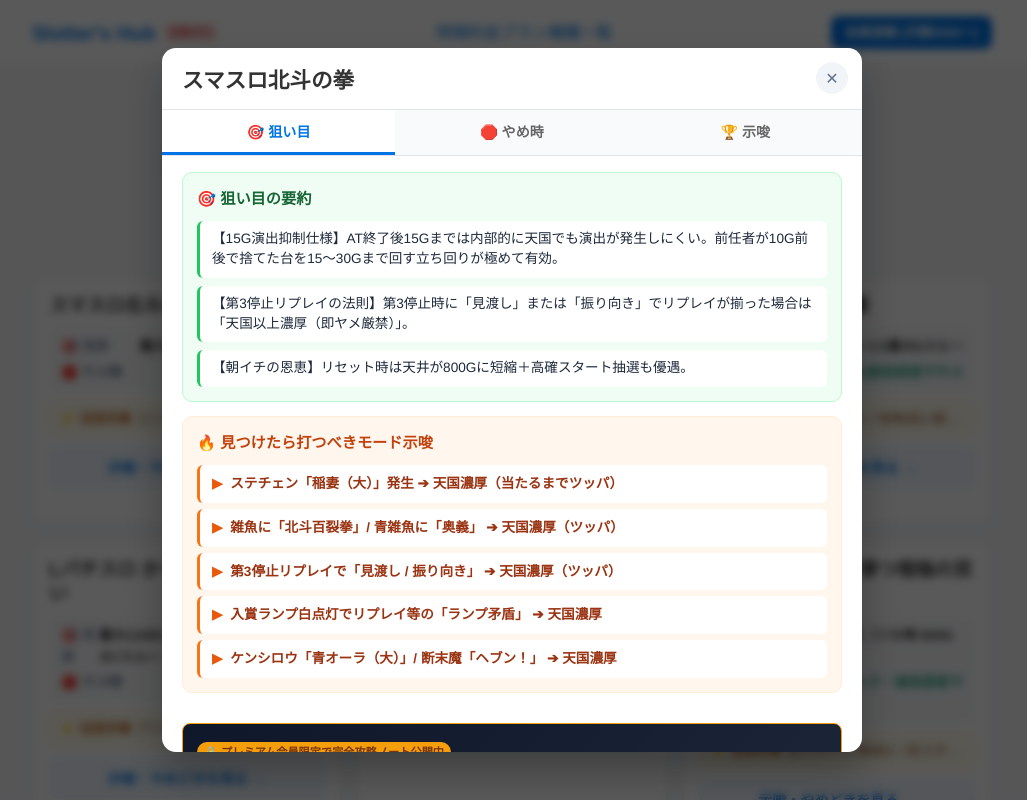
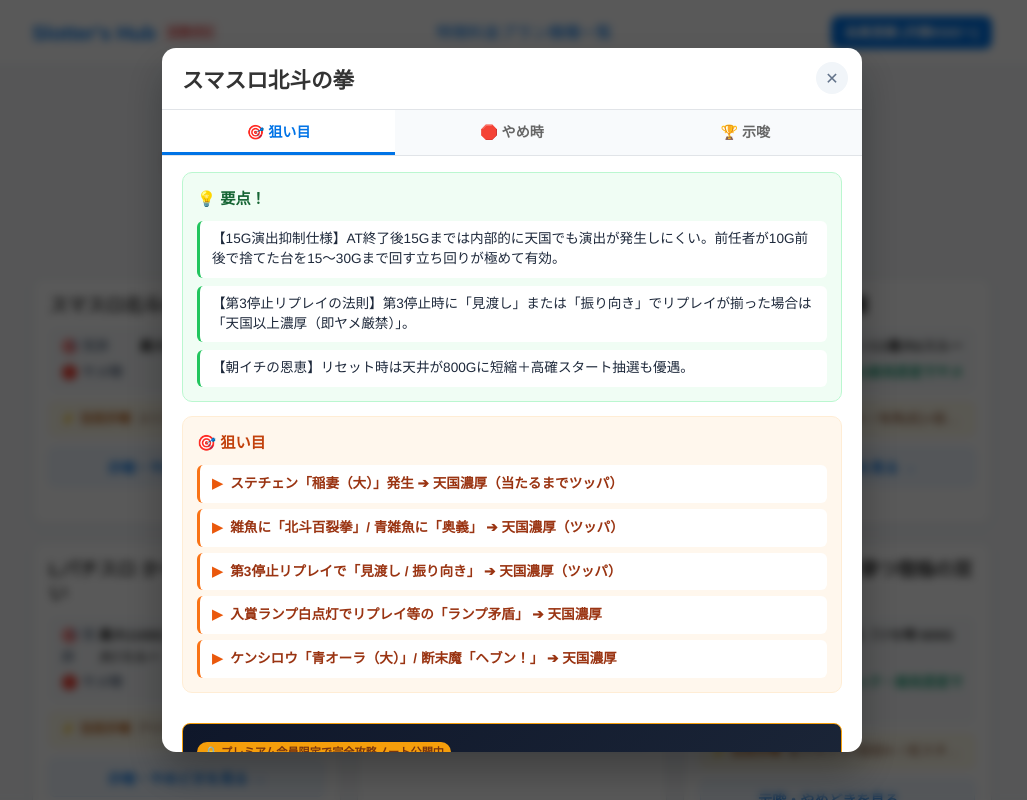
Before and after one commit to yuya7-7/slotters-hub-homepage, a React (Vite) app: page / in a window 1280 px wide. Both pictures are taken after a click on the element 314 px from the left and 2462 px from the top of the page. Shown: the part 2062-2862 px from the top of the page, without its empty margins (128-1155 px from the left). Built offline with nearby package versions, Linux system fonts and the light colour scheme.

Commit message:
Update tab labels to 要点！ and 狙い目

```diff
--- a/src/components/MachineModal.tsx
+++ b/src/components/MachineModal.tsx
@@ -83,9 +83,9 @@
           {/* TAB 1: 🎯 狙い目 & 動画要約 */}
           {activeTab === 'aim' && (
             <div className="tab-pane">
-              {/* 狙い目の要約 */}
+              {/* 要点！ */}
               <div className="aim-block video-summary-box">
-                <div className="block-label">🎯 狙い目の要約</div>
+                <div className="block-label">💡 要点！</div>
                 <ul className="video-summary-list">
                   {machine.aimPoints.videoSummary.map((item, i) => (
                     <li key={i}>{item}</li>
@@ -93,9 +93,9 @@
                 </ul>
               </div>
 
-              {/* 打つべき示唆・パターン */}
+              {/* 狙い目 */}
               <div className="aim-block triggers-box">
-                <div className="block-label">🔥 見つけたら打つべきモード示唆</div>
+                <div className="block-label">🎯 狙い目</div>
                 <div className="trigger-chips">
                   {machine.aimPoints.triggerSignals.map((sig, i) => (
                     <div key={i} className="trigger-chip-item">
```
